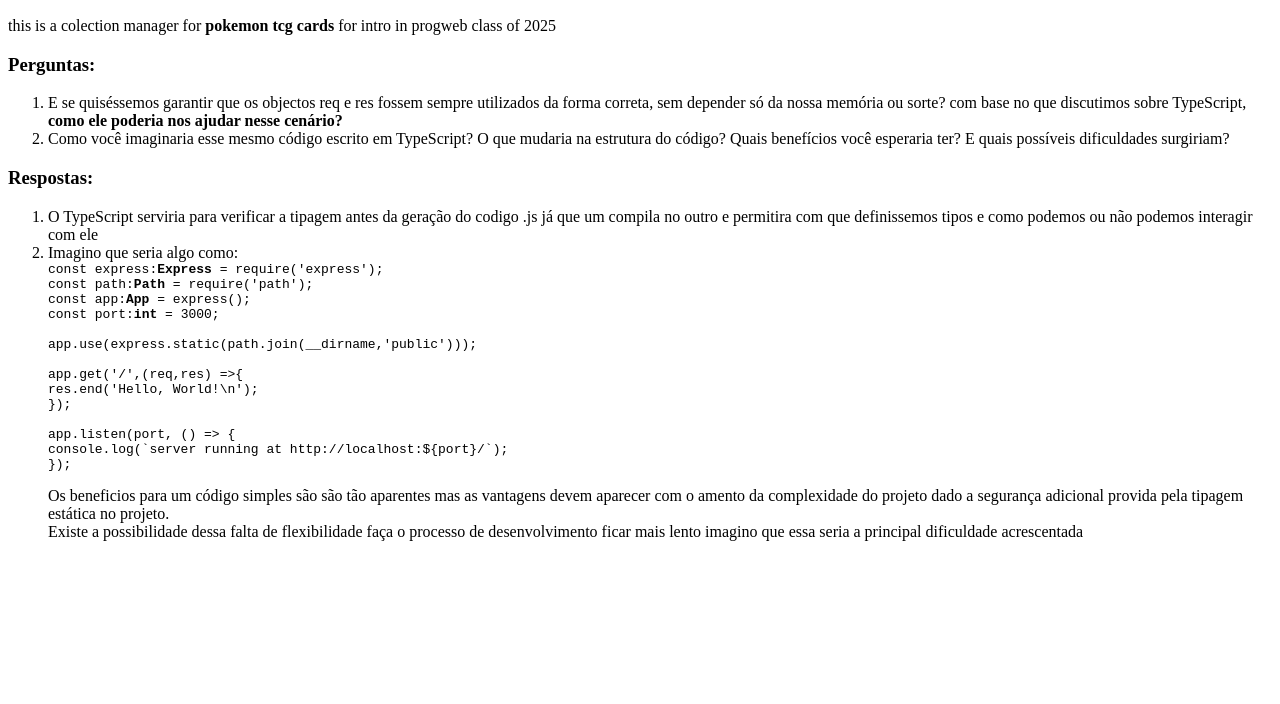
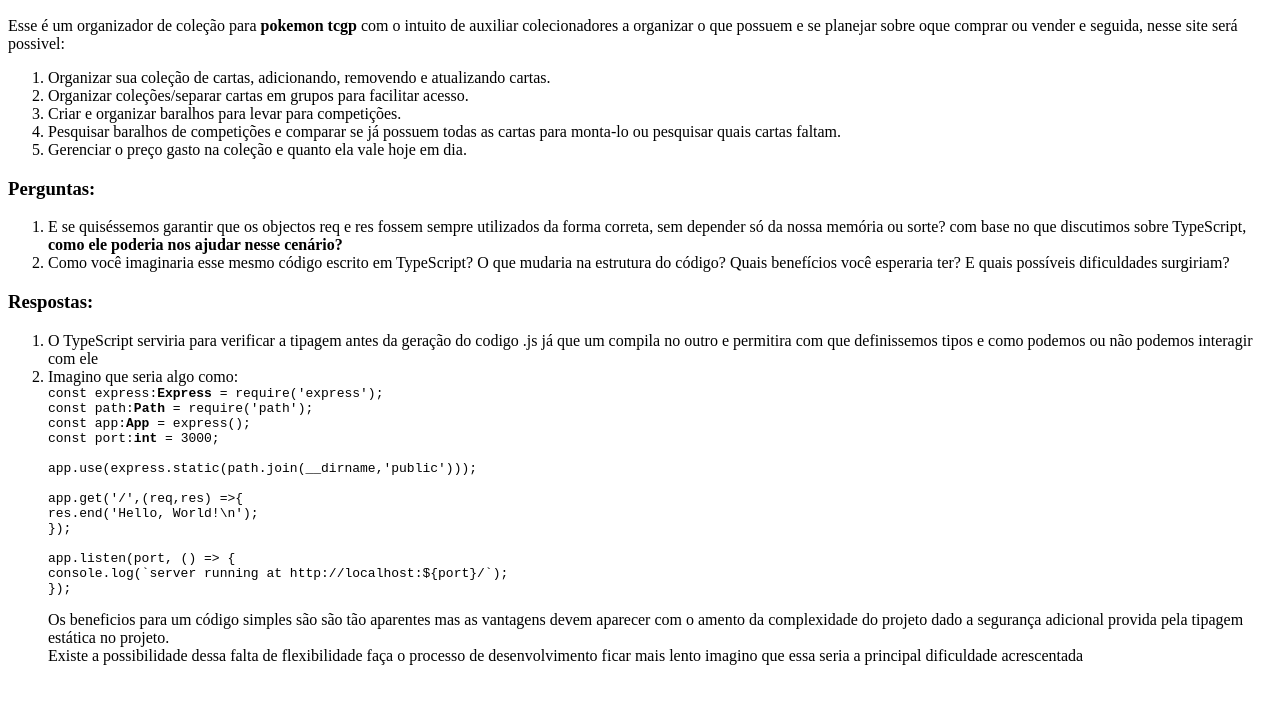
Before and after one commit to drawnator/colection-manager, a website: page public/index.html in a window 1280 px wide. Shown: the part 38-742 px from the top of the page. Drawn offline with Linux system fonts and the light colour scheme.

Commit message:
[add] project description

```diff
--- a/public/index.html
+++ b/public/index.html
@@ -3,7 +3,15 @@
         <h2>Colection manager</h2>
     </head>
     <body>
-        this is a colection manager for <b>pokemon tcg cards</b> for intro in progweb class of 2025
+        Esse é um organizador de coleção para <b>pokemon tcgp</b> com o intuito de auxiliar colecionadores a organizar o que possuem e se planejar sobre oque comprar ou vender e seguida, nesse site será possivel:
+        <ol>
+            <li>Organizar sua coleção de cartas, adicionando, removendo e atualizando cartas.</li>
+            <li>Organizar coleções/separar cartas em grupos para facilitar acesso.</li>
+            <li>Criar e organizar baralhos para levar para competições.</li>
+            <li>Pesquisar baralhos de competições e comparar se já possuem todas as cartas para monta-lo ou pesquisar quais cartas faltam.</li>
+            <li>Gerenciar o preço gasto na coleção e quanto ela vale hoje em dia.</li>
+
+        </ol>
         <h3>
             Perguntas:
         </h3>
```
